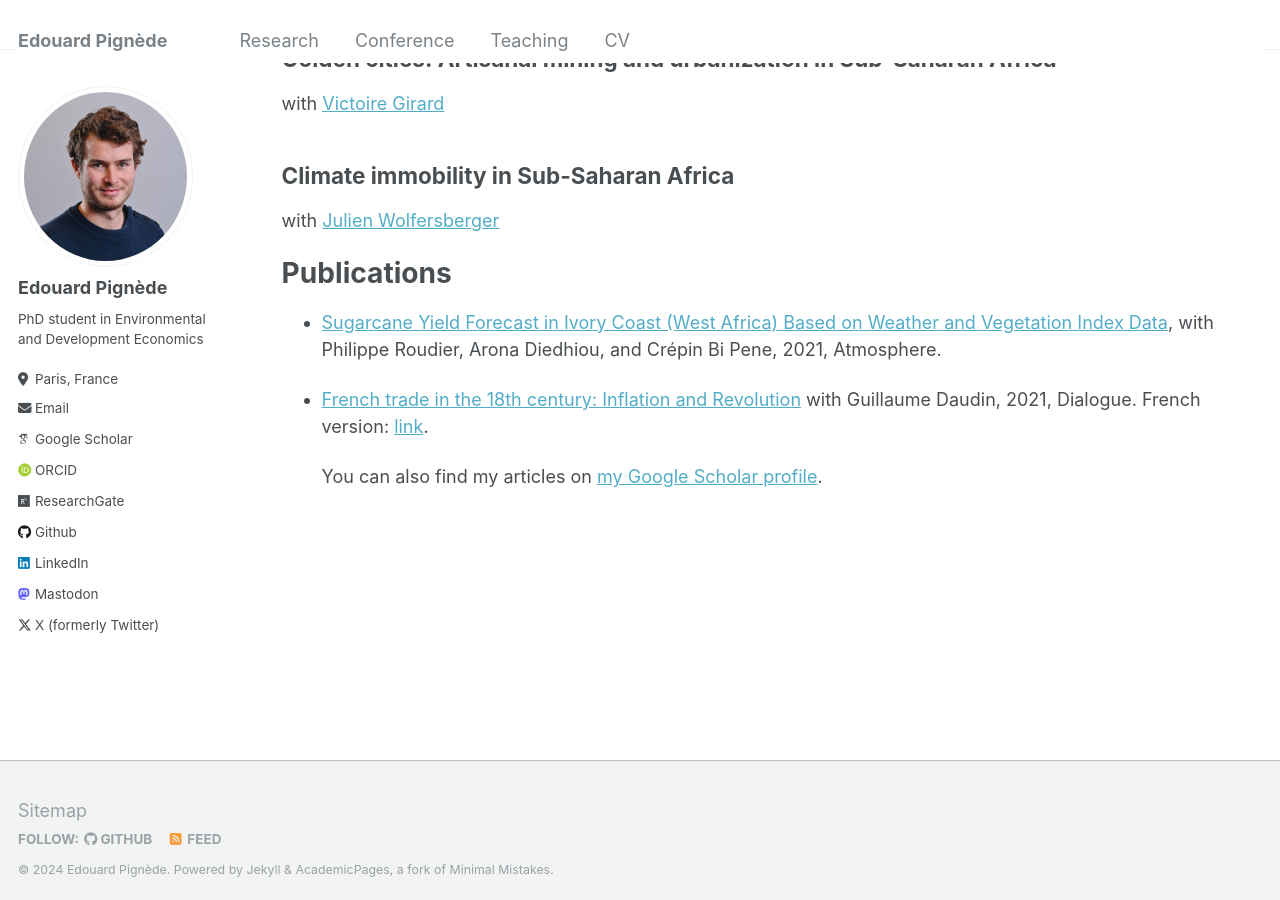
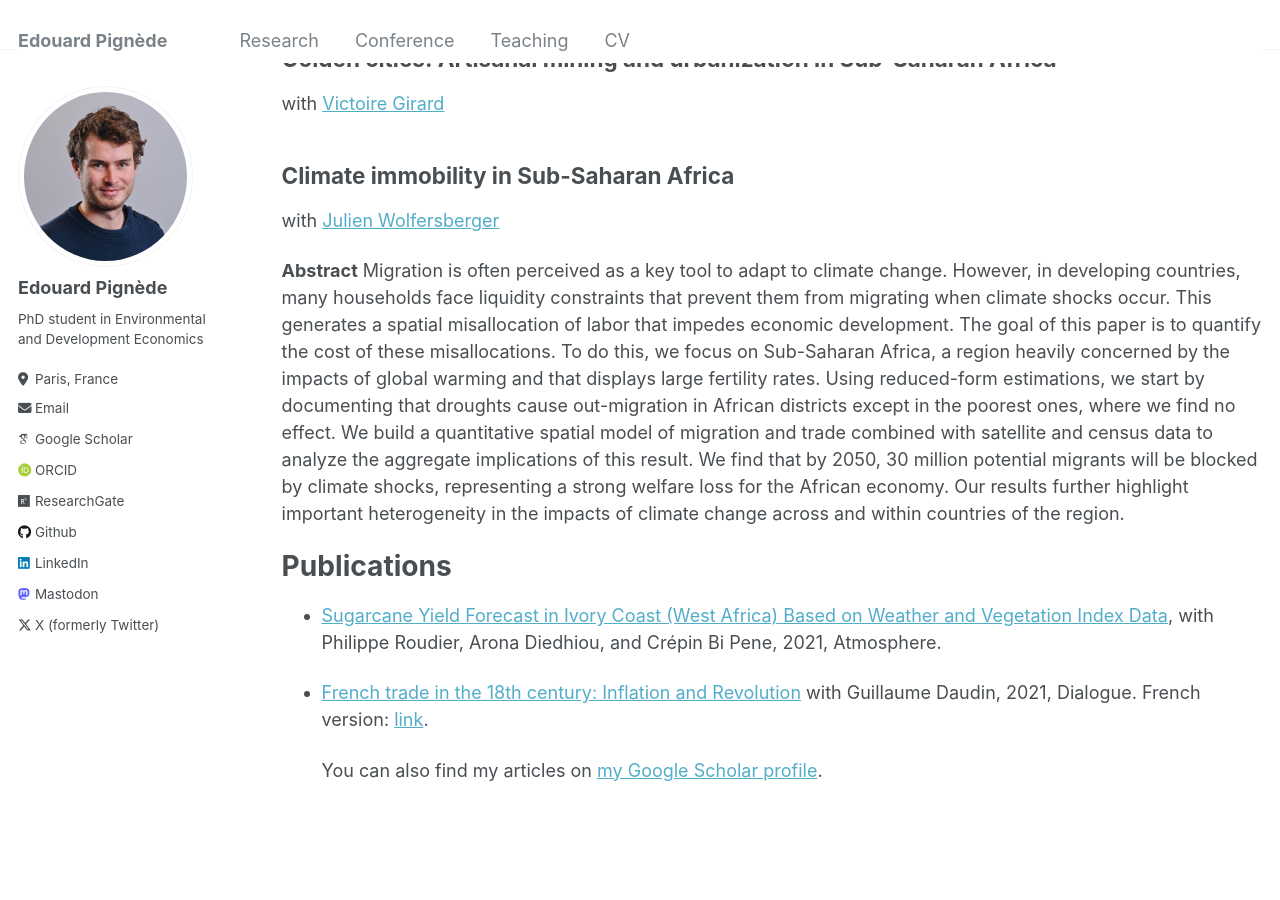
Before and after one commit to edouardpignede/edouardpignede.github.io, a Jekyll site: the page built from _pages/publications.md, in a window 1280 px wide and 900 px high, scrolled down 660 px. Built offline with Jekyll 4.4.1, drawn with Linux system fonts in a browser that asks for light colours; some web fonts are replaced.

Commit message:
Update work in progress

```diff
--- a/_pages/publications.md
+++ b/_pages/publications.md
@@ -10,8 +10,7 @@ Who carry the burden of climate change? Heterogeneous impacts of droughts in Sub
 **Submitted**. Available upon request.
 
 **Abstract**:
-Droughts can dramatically affect economic activities, especially in developing countries where more than half the labor force is in the agricultural sector. This paper highlights the causal impact of drought on income inequality using a new methodology known as the quantile treatment effect under the Copula stability assumption. This method generalizes the difference-in-differences framework to the entire distribution. The methodology is applied to a geo-referenced and nationally representative household survey of two Sub-Saharan countries: Ethiopia and Malawi. The results show that droughts worsen income inequality in both countries. Lower-income quantiles are subject to a higher decrease in per capita income, up to 40% for the lowest-income quantile. In contrast, higher-income quantiles are largely unaffected or appear to benefit from the drought. These results are robust to several specifications and offer
-quantitative insights into how extreme weather conditions affect inequality dynamics in developing coun tries. Inequality formation is driven by differences in the ability to cope with droughts. The results show that wealthier households have a higher capacity to find alternative sources of income to prevent a welfare drop. In contrast, the most vulnerable households, particularly low-asset, remote, female-headed, and older-headed, are intensely harmed. Finally, consumption-smoothing behaviors and asset depletion strategies in middle-income households are also observed.
+Droughts can dramatically affect economic activities, especially in developing countries where more than half the labor force is in the agricultural sector. This paper highlights the causal impact of drought on income inequality using a new methodology known as the quantile treatment effect under the Copula stability assumption. This method generalizes the difference-in-differences framework to the entire distribution. The methodology is applied to a geo-referenced and nationally representative household survey of two Sub-Saharan countries: Ethiopia and Malawi. The results show that droughts worsen income inequality in both countries. Lower-income quantiles are subject to a higher decrease in per capita income, up to 40% for the lowest-income quantile. In contrast, higher-income quantiles are largely unaffected or appear to benefit from the drought. These results are robust to several specifications and offer quantitative insights into how extreme weather conditions affect inequality dynamics in developing coun tries. Inequality formation is driven by differences in the ability to cope with droughts. The results show that wealthier households have a higher capacity to find alternative sources of income to prevent a welfare drop. In contrast, the most vulnerable households, particularly low-asset, remote, female-headed, and older-headed, are intensely harmed. Finally, consumption-smoothing behaviors and asset depletion strategies in middle-income households are also observed.
 
 
 Golden cities: Artisanal mining and urbanization in Sub-Saharan Africa
@@ -22,6 +21,9 @@ with [Victoire Girard](https://sites.google.com/site/girardvictoire/home)
 Climate immobility in Sub-Saharan Africa
 ------
 with [Julien Wolfersberger](https://julienwolfersberger.fr)
+
+**Abstract**
+Migration is often perceived as a key tool to adapt to climate change. However, in developing countries, many households face liquidity constraints that prevent them from migrating when climate shocks occur. This generates a spatial misallocation of labor that impedes economic development. The goal of this paper is to quantify the cost of these misallocations. To do this, we focus on Sub-Saharan Africa, a region heavily concerned by the impacts of global warming and that displays large fertility rates. Using reduced-form estimations, we start by documenting that droughts cause out-migration in African districts except in the poorest ones, where we find no effect. We build a quantitative spatial model of migration and trade combined with satellite and census data to analyze the aggregate implications of this result. We find that by 2050, 30 million potential migrants will be blocked by climate shocks, representing a strong welfare loss for the African economy. Our results further highlight important heterogeneity in the impacts of climate change across and within countries of the region.
 
 
 
```
